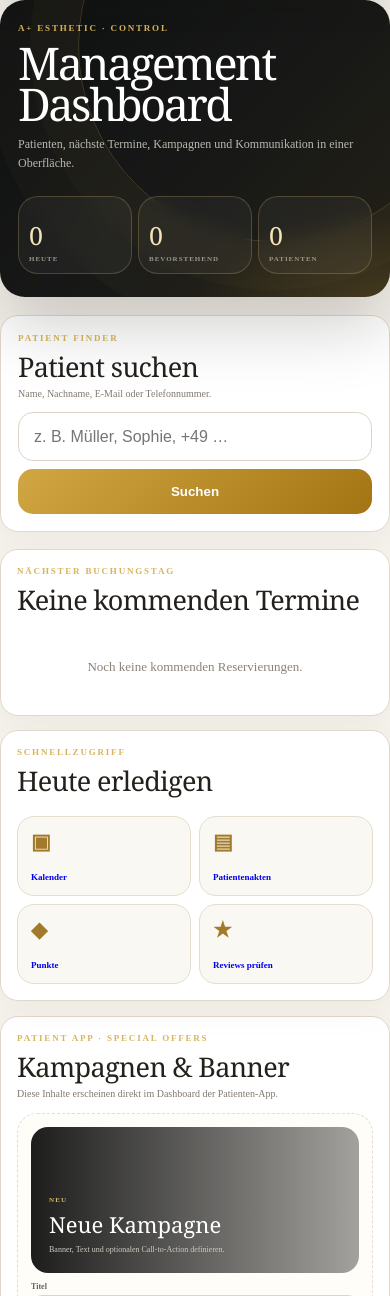
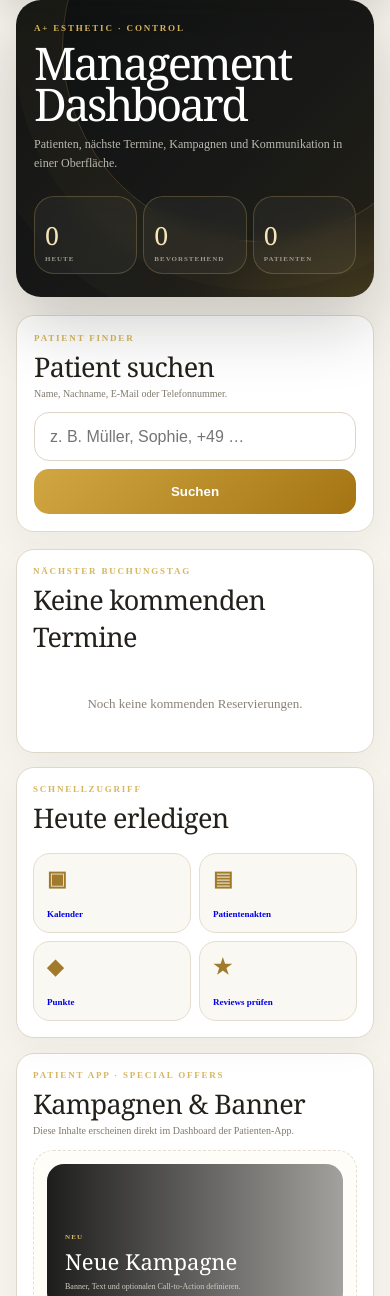
Before and after one commit to hsdarestani/book, a Django app: page /verwaltung/dashboard/ in a window 390 px wide. Shown: the part 58-1354 px from the top of the page. Run offline with Django 5.2, Linux system fonts and the light colour scheme; the visitor is signed in with stand-in values (Sample User, id 1); data comes from the database, SQL or seed files in the repository; data that the repository does not hold is empty.

Commit message:
Enforce mobile gutters across A+ management pages

```diff
--- a/booking/app_admin_middleware.py
+++ b/booking/app_admin_middleware.py
@@ -11,10 +11,10 @@ class APlusAdminNavigationMiddleware:
 <link rel="stylesheet" href="/static/booking/admin-luxury-v2.css?v=20260907-v2" data-aplus-luxury>
 <link rel="stylesheet" href="/static/booking/admin-luxury-v3.css?v=20260907-v3" data-aplus-luxury-v3>
 <link rel="stylesheet" href="/static/booking/admin-wallet-history-v4.css?v=20260907-v4" data-aplus-wallet-history-v4>
-<link rel="stylesheet" href="/static/booking/admin-app-inset-v5.css?v=20260912-v18" data-aplus-app-inset-v18>
+<link rel="stylesheet" href="/static/booking/admin-app-inset-v5.css?v=20260912-v19" data-aplus-app-inset-v19>
 <link rel="stylesheet" href="/static/booking/admin-patient-controls-v6.css?v=20260907-v6" data-aplus-patient-controls-v6>
 <link rel="stylesheet" href="/static/booking/admin-shell-v10.css?v=20260907-v10" data-aplus-admin-shell-v10>
-<style data-aplus-inline-inset-v18>
+<style data-aplus-inline-inset-v19>
 @media (max-width:900px){
   body.sb-admin-body > main.sb-admin-shell,
   body.sb-admin-body > main.admin-shell,
--- a/booking/test_full_surface_regression.py
+++ b/booking/test_full_surface_regression.py
@@ -97,6 +97,7 @@ class FullManagementSurfaceRegressionTests(TestCase):
         self.assertContains(response, 'Nachrichten-Vorlagen')
         self.assertContains(response, 'Autumn Glow')
         self.assertContains(response, 'Regression')
+        self.assertContains(response, 'admin-app-inset-v5.css?v=20260912-v19')
 
     @patch('booking.app_management_views._api')
     def test_focused_aplus_sections_have_one_header_contract(self, api):
@@ -109,6 +110,7 @@ class FullManagementSurfaceRegressionTests(TestCase):
                 self.assertContains(response, 'class="sb-mobile-bar app-mobile-bar"')
                 self.assertContains(response, 'data-drawer-open')
                 self.assertContains(response, 'data-drawer')
+                self.assertContains(response, 'admin-app-inset-v5.css?v=20260912-v19')
 
     @patch('booking.app_management_views._api')
     def test_points_history_renders_only_points_not_money(self, api):
--- a/static/booking/admin-app-inset-v5.css
+++ b/static/booking/admin-app-inset-v5.css
@@ -1,5 +1,5 @@
-/* A+ Esthetic admin mobile shell geometry v18
-   One viewport contract with visibly calmer mobile side margins. */
+/* A+ Esthetic admin mobile shell geometry v19
+   One viewport contract with enforced mobile gutters. */
 
 @media (max-width:900px){
   html,
@@ -209,3 +209,39 @@
     gap:10px!important;
   }
 }
+
+/* Legacy page bundles use more-specific selectors that used to zero the
+   shell padding after this shared inset contract. Keep the gutter on the
+   shell itself so every card remains clear of the viewport edge both in a
+   browser and in the native WebView. */
+@media (max-width:900px){
+  html body.sb-admin-body > main.sb-admin-shell.command-shell,
+  html body.sb-admin-body.app-management-body > main.sb-admin-shell.app-management-shell,
+  html body.sb-admin-body > main.admin-shell,
+  html body.sb-admin-body > main.command-shell{
+    width:100%!important;
+    max-width:100%!important;
+    margin-left:auto!important;
+    margin-right:auto!important;
+    padding-left:max(20px,env(safe-area-inset-left))!important;
+    padding-right:max(20px,env(safe-area-inset-right))!important;
+    box-sizing:border-box!important;
+  }
+
+  html body.sb-admin-body > main.sb-admin-shell.command-shell > *,
+  html body.sb-admin-body.app-management-body > main.sb-admin-shell.app-management-shell > *{
+    max-width:100%!important;
+    min-width:0!important;
+    box-sizing:border-box!important;
+  }
+}
+
+@media (max-width:520px){
+  html body.sb-admin-body > main.sb-admin-shell.command-shell,
+  html body.sb-admin-body.app-management-body > main.sb-admin-shell.app-management-shell,
+  html body.sb-admin-body > main.admin-shell,
+  html body.sb-admin-body > main.command-shell{
+    padding-left:max(16px,env(safe-area-inset-left))!important;
+    padding-right:max(16px,env(safe-area-inset-right))!important;
+  }
+}
--- a/templates/booking/admin_dashboard_lambo.html
+++ b/templates/booking/admin_dashboard_lambo.html
@@ -9,7 +9,7 @@
   <link rel="stylesheet" href="{% static 'booking/admin.css' %}">
   <link rel="stylesheet" href="{% static 'booking/admin-simply.css' %}">
   <link rel="stylesheet" href="{% static 'booking/app-management.css' %}">
-  <link rel="stylesheet" href="{% static 'booking/admin-dashboard-v11.css' %}"><link rel="stylesheet" href="{% static 'booking/admin-app-inset-v5.css' %}?v=20260911-final-v17"><link rel="stylesheet" href="{% static 'booking/admin-scroll-recovery-v9.css' %}?v=20260911-scroll-v11">
+  <link rel="stylesheet" href="{% static 'booking/admin-dashboard-v11.css' %}"><link rel="stylesheet" href="{% static 'booking/admin-app-inset-v5.css' %}?v=20260912-v19"><link rel="stylesheet" href="{% static 'booking/admin-scroll-recovery-v9.css' %}?v=20260911-scroll-v11">
 </head>
 <body class="admin-body sb-admin-body app-management-body aplus-command-body">
 <header class="sb-mobile-bar app-mobile-bar">
--- a/templates/booking/app_management.html
+++ b/templates/booking/app_management.html
@@ -1,5 +1,5 @@
 {% load static %}
-<!doctype html><html lang="de" data-admin-page="{{ section }}"><head><meta charset="utf-8"><meta name="viewport" content="width=device-width,initial-scale=1,viewport-fit=cover"><meta name="color-scheme" content="light"><title>{{ section_title }} | A+ Esthetic Verwaltung</title><link rel="stylesheet" href="{% static 'booking/admin.css' %}"><link rel="stylesheet" href="{% static 'booking/admin-simply.css' %}"><link rel="stylesheet" href="{% static 'booking/app-management.css' %}"><link rel="stylesheet" href="{% static 'booking/admin-patient-v11.css' %}"><link rel="stylesheet" href="{% static 'booking/admin-app-inset-v5.css' %}?v=20260911-final-v17"><link rel="stylesheet" href="{% static 'booking/admin-scroll-recovery-v9.css' %}?v=20260911-scroll-v11"></head>
+<!doctype html><html lang="de" data-admin-page="{{ section }}"><head><meta charset="utf-8"><meta name="viewport" content="width=device-width,initial-scale=1,viewport-fit=cover"><meta name="color-scheme" content="light"><title>{{ section_title }} | A+ Esthetic Verwaltung</title><link rel="stylesheet" href="{% static 'booking/admin.css' %}"><link rel="stylesheet" href="{% static 'booking/admin-simply.css' %}"><link rel="stylesheet" href="{% static 'booking/app-management.css' %}"><link rel="stylesheet" href="{% static 'booking/admin-patient-v11.css' %}"><link rel="stylesheet" href="{% static 'booking/admin-app-inset-v5.css' %}?v=20260912-v19"><link rel="stylesheet" href="{% static 'booking/admin-scroll-recovery-v9.css' %}?v=20260911-scroll-v11"></head>
 <body class="admin-body sb-admin-body app-management-body">
 <header class="sb-mobile-bar app-mobile-bar"><button type="button" class="sb-icon-button" data-drawer-open aria-label="Menü öffnen">☰</button><strong class="sb-mobile-title">{{ section_title }}</strong><span class="sb-icon-button app-management-dot" aria-hidden="true">A+</span></header>
 <div class="sb-drawer-backdrop" data-drawer-backdrop></div><aside class="sb-drawer app-focused-drawer" data-drawer aria-hidden="true"><div class="sb-drawer-brand"><img src="{% static 'booking/logo.png' %}" alt="A+ Esthetic"><div><strong>A+ Esthetic</strong><span>Management</span></div></div><nav class="sb-drawer-nav app-focused-nav"><div class="app-nav-label">A+ MANAGEMENT</div><a href="/verwaltung/dashboard/"><span>⌂</span>Dashboard</a><a href="/verwaltung/kalender/"><span>▣</span>Kalender</a><a href="/verwaltung/app/patients/" class="{% if section == 'patients' %}is-active{% endif %}"><span>▤</span>Patientenakten</a><a href="/verwaltung/app/wallet/" class="{% if section == 'wallet' %}is-active{% endif %}"><span>◆</span>A+ Punkte</a><a href="/verwaltung/app/reviews/" class="{% if section == 'reviews' %}is-active{% endif %}"><span>★</span>Google Bewertungen</a><a href="/verwaltung/app/referrals/" class="{% if section == 'referrals' %}is-active{% endif %}"><span>↗</span>Empfehlungen</a><div class="app-nav-spacer"></div><a href="/verwaltung/logout/"><span>↪</span>Abmelden</a></nav></aside>
--- a/templates/booking/app_wallet_management.html
+++ b/templates/booking/app_wallet_management.html
@@ -1,5 +1,5 @@
 {% load static %}
-<!doctype html><html lang="de" data-admin-page="wallet"><head><meta charset="utf-8"><meta name="viewport" content="width=device-width,initial-scale=1,viewport-fit=cover"><meta name="color-scheme" content="light"><title>A+ Punkte | A+ Esthetic Verwaltung</title><link rel="stylesheet" href="{% static 'booking/admin.css' %}"><link rel="stylesheet" href="{% static 'booking/admin-simply.css' %}"><link rel="stylesheet" href="{% static 'booking/app-management.css' %}"><link rel="stylesheet" href="{% static 'booking/app-wallet-scanner.css' %}"><link rel="stylesheet" href="{% static 'booking/admin-points-v11.css' %}"><link rel="stylesheet" href="{% static 'booking/admin-app-inset-v5.css' %}?v=20260911-final-v17"><link rel="stylesheet" href="{% static 'booking/admin-scroll-recovery-v9.css' %}?v=20260911-scroll-v11"></head>
+<!doctype html><html lang="de" data-admin-page="wallet"><head><meta charset="utf-8"><meta name="viewport" content="width=device-width,initial-scale=1,viewport-fit=cover"><meta name="color-scheme" content="light"><title>A+ Punkte | A+ Esthetic Verwaltung</title><link rel="stylesheet" href="{% static 'booking/admin.css' %}"><link rel="stylesheet" href="{% static 'booking/admin-simply.css' %}"><link rel="stylesheet" href="{% static 'booking/app-management.css' %}"><link rel="stylesheet" href="{% static 'booking/app-wallet-scanner.css' %}"><link rel="stylesheet" href="{% static 'booking/admin-points-v11.css' %}"><link rel="stylesheet" href="{% static 'booking/admin-app-inset-v5.css' %}?v=20260912-v19"><link rel="stylesheet" href="{% static 'booking/admin-scroll-recovery-v9.css' %}?v=20260911-scroll-v11"></head>
 <body class="admin-body sb-admin-body app-management-body wallet-management-body points-management-body">
 <header class="sb-mobile-bar app-mobile-bar"><button type="button" class="sb-icon-button" data-drawer-open aria-label="Menü öffnen">☰</button><strong class="sb-mobile-title">A+ Punkte</strong><span class="sb-icon-button app-management-dot" aria-hidden="true">A+</span></header><div class="sb-drawer-backdrop" data-drawer-backdrop></div><aside class="sb-drawer app-focused-drawer" data-drawer aria-hidden="true"><div class="sb-drawer-brand"><img src="{% static 'booking/logo.png' %}" alt="A+ Esthetic"><div><strong>A+ Esthetic</strong><span>Management</span></div></div><nav class="sb-drawer-nav app-focused-nav"><div class="app-nav-label">A+ MANAGEMENT</div><a href="/verwaltung/dashboard/"><span>⌂</span>Dashboard</a><a href="/verwaltung/kalender/"><span>▣</span>Kalender</a><a href="/verwaltung/app/patients/"><span>▤</span>Patientenakten</a><a href="/verwaltung/app/wallet/" class="is-active"><span>◆</span>A+ Punkte</a><a href="/verwaltung/app/reviews/"><span>★</span>Google Bewertungen</a><a href="/verwaltung/app/referrals/"><span>↗</span>Empfehlungen</a><div class="app-nav-spacer"></div><a href="/verwaltung/logout/"><span>↪</span>Abmelden</a></nav></aside>
 <main class="admin-shell sb-admin-shell app-management-shell wallet-management-shell points-shell"><header class="admin-topbar sb-desktop-topbar app-focused-topbar"><div class="admin-brand"><a class="brand brand-image" href="/verwaltung/dashboard/"><img class="brand-logo" src="{% static 'booking/logo.png' %}" alt="A+ Esthetic"></a><div class="brand-meta">Management</div></div><nav class="admin-nav app-desktop-nav"><a href="/verwaltung/dashboard/">Dashboard</a><a href="/verwaltung/kalender/">Kalender</a><a href="/verwaltung/app/patients/">Patienten</a><a href="/verwaltung/app/wallet/" class="is-active">Punkte</a><a href="/verwaltung/app/reviews/">Reviews</a></nav><div class="admin-actions"><a href="/verwaltung/logout/">Abmelden</a></div></header>
```
